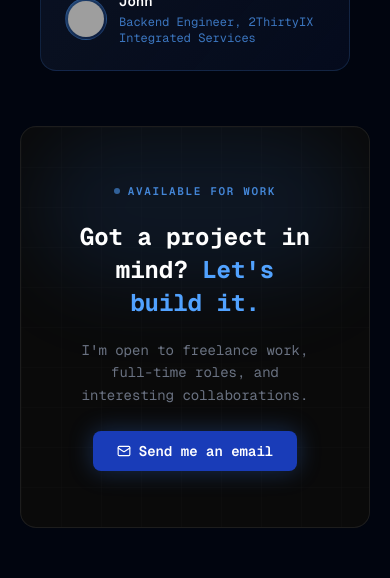
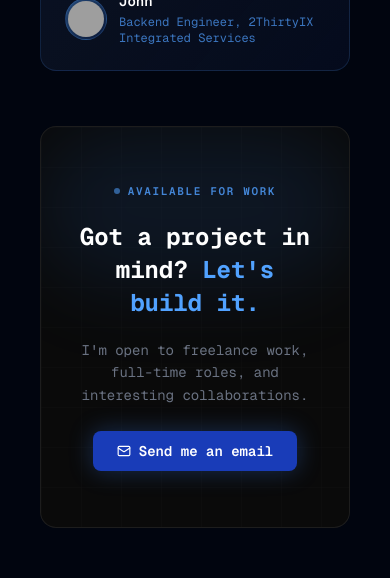
Before and after one commit to Modred14/my-web, a Next.js app: page / in a window 390 px wide. Shown: the part 6940-7518 px from the top of the page. Built offline with nearby package versions, Linux system fonts and the light colour scheme; no server answers; the database is empty; grey boxes are pictures that could not be loaded.

Commit message:
update project

```diff
--- a/src/app/page.jsx
+++ b/src/app/page.jsx
@@ -1130,8 +1130,8 @@ export default function Home() {
 
           {/* ── CTA ── */}
           <div className="pt-14">
-            <Reveal>
-              <section className="sm:px-0 px-5 relative overflow-hidden rounded-2xl border border-white/8 bg-[#0a0a0a]">
+            <Reveal className="sm:px-0 px-5">
+              <section className=" relative overflow-hidden rounded-2xl border border-white/8 bg-[#0a0a0a]">
                 <div
                   className="absolute inset-0 opacity-[0.03] pointer-events-none"
                   style={{
```
